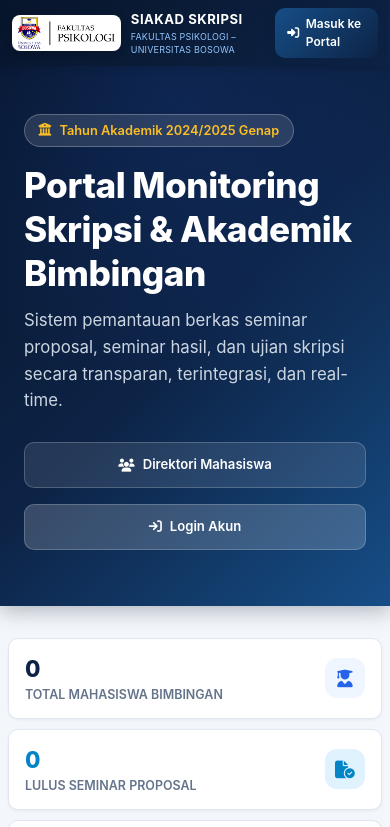
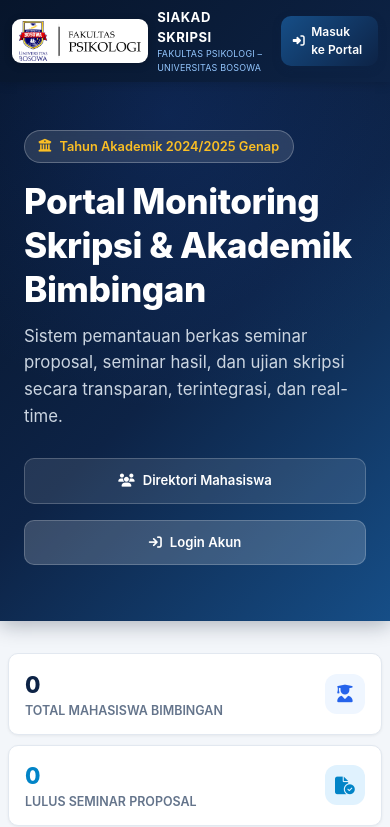
Before and after one commit to akbarsyahrul162-bit/Siakad-Skripsi, a website: page public/index.html in a window 390 px wide. Shown: the top 827 px of the page. Drawn offline with nearby package versions, Linux system fonts and the light colour scheme; no server answers.

Commit message:
style: perbesar ukuran logo fakultas psikologi di navbar

```diff
--- a/public/css/style.css
+++ b/public/css/style.css
@@ -86,13 +86,13 @@ body {
 
 /* Logo Bosowa di Navbar dengan Background Putih */
 .navbar-logo-img {
-  height: 46px;
+  height: 60px;
   width: auto;
   object-fit: contain;
   flex-shrink: 0;
   background: #ffffff;
-  padding: 4px 10px;
-  border-radius: 8px;
+  padding: 4px 12px;
+  border-radius: 9px;
   box-shadow: 0 2px 8px rgba(0, 0, 0, 0.2);
   display: inline-block;
   vertical-align: middle;
@@ -1408,8 +1408,8 @@ body {
     gap: 0.6rem;
   }
   .navbar-logo-img {
-    height: 40px;
-    padding: 3px 8px;
+    height: 50px;
+    padding: 3px 9px;
   }
   .brand-title .main-name {
     font-size: 0.95rem;
@@ -1568,8 +1568,8 @@ body {
     padding: 0.5rem 0.75rem;
   }
   .navbar-logo-img {
-    height: 36px;
-    padding: 2px 6px;
+    height: 44px;
+    padding: 2px 7px;
   }
   .brand-title .main-name {
     font-size: 0.82rem;
```
